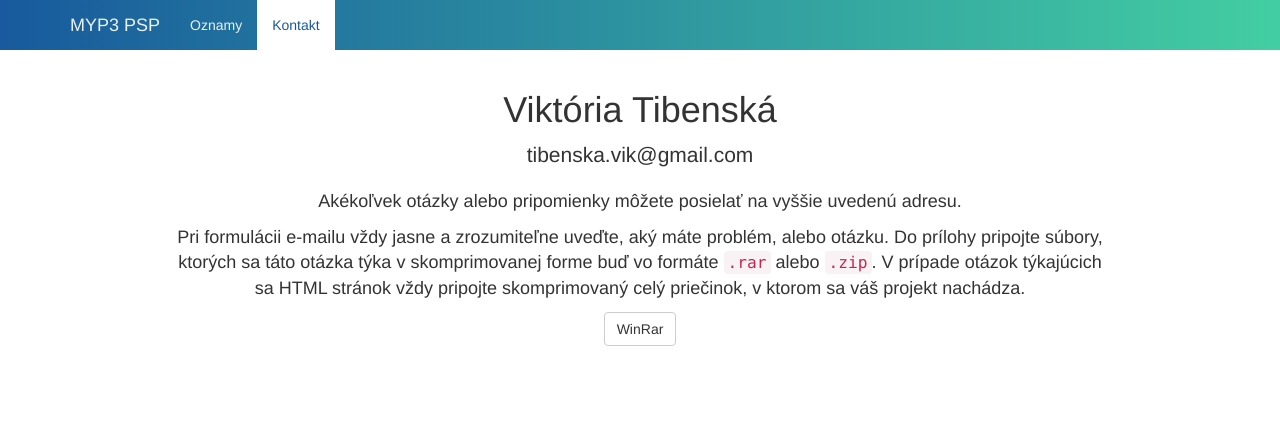
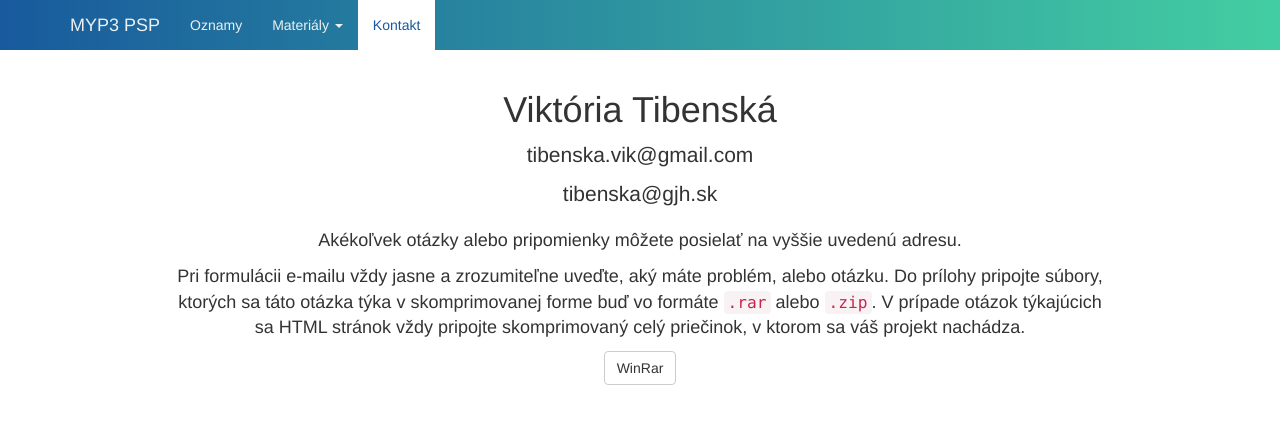
Before and after one commit to tibenskaviktoria/tibenskaviktoria.github.io, a plain HTML site: page contact.html in a window 1280 px wide. Drawn offline with Linux system fonts and the light colour scheme.

Commit message:
contact page changes

```diff
--- a/contact.html
+++ b/contact.html
@@ -27,16 +27,6 @@
 </head>
 
 <body>
-    <script>
-        (function(i,s,o,g,r,a,m){i['GoogleAnalyticsObject']=r;i[r]=i[r]||function(){
-        (i[r].q=i[r].q||[]).push(arguments)},i[r].l=1*new Date();a=s.createElement(o),
-        m=s.getElementsByTagName(o)[0];a.async=1;a.src=g;m.parentNode.insertBefore(a,m)
-        })(window,document,'script','https://www.google-analytics.com/analytics.js','ga');
-
-        ga('create', 'UA-91406093-1', 'auto');
-        ga('send', 'pageview');
-    </script>
-
     <!-- Navigation -->
     <nav class="navbar navbar-default navbar-fixed-top" role="navigation">
         <div class="container">
@@ -56,6 +46,13 @@
                     <li>
                         <a href="index.html">Oznamy</a>
                     </li>
+                    <li class="dropdown">
+                        <a class="dropdown-toggle" data-toggle="dropdown" href="#">Materiály
+                        <span class="caret"></span></a>
+                        <ul class="dropdown-menu">
+                        <li><a href="materials-python.html">Python</a></li>
+                        </ul>
+                    </li>
                     <li class="active">
                         <a href="contact.html">Kontakt</a>
                     </li>
@@ -72,7 +69,12 @@
         <div class="row">
             <div class="col-md-10 col-md-offset-1 text-center">
                 <h1>Viktória Tibenská</h1>
-                <p class="lead">tibenska.vik@gmail.com</p>
+
+                <div class="lead">
+                    <p>tibenska.vik@gmail.com</p>
+                    <p>tibenska@gjh.sk</p>
+                </div>
+
                 <p class="text">Akékoľvek otázky alebo pripomienky môžete posielať na vyššie uvedenú adresu.</p>
 
                 <p class="text">Pri formulácii e-mailu vždy jasne a zrozumiteľne uveďte, aký máte problém, alebo otázku. Do prílohy pripojte súbory, ktorých sa táto otázka týka v skomprimovanej forme buď vo formáte <code>.rar</code> alebo <code>.zip</code>. V prípade otázok týkajúcich sa HTML stránok vždy pripojte skomprimovaný celý priečinok, v ktorom sa váš projekt nachádza.</p>
@@ -96,6 +98,16 @@
         $('[data-toggle="tooltip"]').tooltip();
     });
     </script>
+
+    <script>
+        (function(i,s,o,g,r,a,m){i['GoogleAnalyticsObject']=r;i[r]=i[r]||function(){
+        (i[r].q=i[r].q||[]).push(arguments)},i[r].l=1*new Date();a=s.createElement(o),
+        m=s.getElementsByTagName(o)[0];a.async=1;a.src=g;m.parentNode.insertBefore(a,m)
+        })(window,document,'script','https://www.google-analytics.com/analytics.js','ga');
+
+        ga('create', 'UA-91406093-1', 'auto');
+        ga('send', 'pageview');
+    </script>
 </body>
 
 </html>
```
